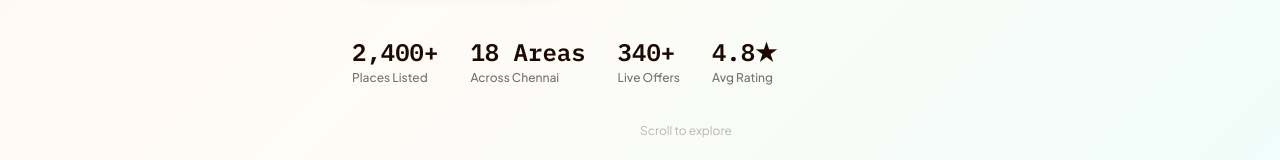
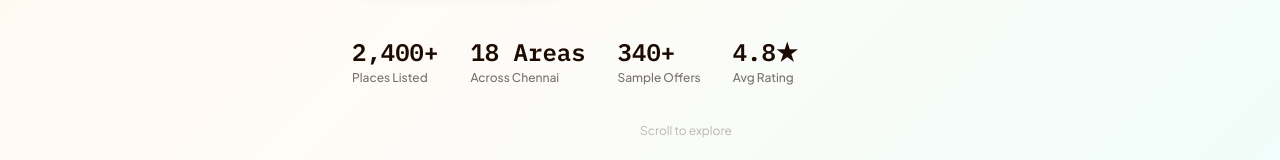
Before and after one commit to gokul307-tech/FEASTYMAP, a Next.js app: page / in a window 1280 px wide. Shown: the part 593-753 px from the top of the page. Built offline with nearby package versions, Linux system fonts and the light colour scheme.

Commit message:
Done with updattion if these files

```diff
--- a/next.config.mjs
+++ b/next.config.mjs
@@ -5,30 +5,21 @@ const nextConfig = {
   productionBrowserSourceMaps: true,
   allowedDevOrigins: ['192.168.1.3'],
   distDir: process.env.DIST_DIR || '.next',
-  typescript: {
-    ignoreBuildErrors: true,
-  },
-  eslint: {
-    ignoreDuringBuilds: true,
-  },
   images: {
     remotePatterns: imageHosts,
     minimumCacheTTL: 60,
     qualities: [75, 85, 100],
   },
-  webpack(
-    config,
-    {
-      dev: dev
-    }
-  ) {
+  webpack(config, { dev: dev }) {
     if (dev) {
       config.module.rules.push({
         test: /\.(jsx|tsx)$/,
         exclude: [/node_modules/],
-        use: [{
-          loader: '@dhiwise/component-tagger/nextLoader',
-        }],
+        use: [
+          {
+            loader: '@dhiwise/component-tagger/nextLoader',
+          },
+        ],
       });
       const ignoredPaths = (process.env.WATCH_IGNORED_PATHS || '')
         .split(',')
--- a/src/app/components/EventsSection.tsx
+++ b/src/app/components/EventsSection.tsx
@@ -2,7 +2,7 @@ import React from 'react';
 import Link from 'next/link';
 import AppImage from '@/components/ui/AppImage';
 import { Calendar, Clock, MapPin, Ticket, ArrowRight } from 'lucide-react';
-import { EVENTS } from '@/lib/mockData';
+import { DATA_NOTICE, EVENTS } from '@/lib/mockData';
 
 export default function EventsSection() {
   return (
@@ -14,13 +14,12 @@ export default function EventsSection() {
             <div className="flex items-center gap-2 mb-2">
               <Calendar size={15} className="text-indigo-600" />
               <p className="text-xs font-semibold text-indigo-600 uppercase tracking-widest">
-                Upcoming Events
+                Sample Events
               </p>
             </div>
-            <h2 className="text-3xl font-bold text-foreground">
-              What's on this week
-            </h2>
+            <h2 className="text-3xl font-bold text-foreground">Example events and activities</h2>
           </div>
+          <p className="mt-1 text-muted-foreground text-sm">{DATA_NOTICE}</p>
           <Link
             href="/interactive-map"
             className="hidden sm:inline-flex items-center gap-1.5 text-sm font-semibold text-muted-foreground hover:text-foreground transition-colors"
--- a/src/app/components/FeatureStrip.tsx
+++ b/src/app/components/FeatureStrip.tsx
@@ -30,9 +30,9 @@ const FEATURES = [
     icon: Tag,
     color: 'text-amber-600',
     bg: 'bg-amber-100 dark:bg-amber-900/20',
-    title: 'Live Offers',
+    title: 'Sample Offers',
     description:
-      'Real-time deals from local businesses — happy hours, weekend specials, and flash discounts aggregated in one feed.',
+      'Example deals from local businesses — replace the sample feed with a live data service before launch.',
     span: 'lg:col-span-1',
     accent: 'from-amber-50 to-amber-100/50 dark:from-amber-900/10 dark:to-amber-900/20',
   },
@@ -84,7 +84,8 @@ export default function FeatureStrip() {
             Everything you need for a perfect outing
           </h2>
           <p className="mt-3 text-muted-foreground max-w-xl mx-auto">
-            No more switching between 5 apps. FEASTYmap brings your city&apos;s best into one smart, beautiful experience.
+            No more switching between 5 apps. FEASTYmap brings your city&apos;s best into one smart,
+            beautiful experience.
           </p>
         </div>
 
@@ -98,7 +99,9 @@ export default function FeatureStrip() {
               {/* Decorative circle */}
               <div className="absolute -top-6 -right-6 w-24 h-24 rounded-full opacity-10 bg-current" />
 
-              <div className={`w-12 h-12 rounded-xl ${feat?.bg} flex items-center justify-center mb-5 shadow-sm`}>
+              <div
+                className={`w-12 h-12 rounded-xl ${feat?.bg} flex items-center justify-center mb-5 shadow-sm`}
+              >
                 <feat.icon size={22} className={feat?.color} />
               </div>
               <h3 className="text-lg font-bold text-foreground mb-2.5">{feat?.title}</h3>
--- a/src/app/components/HeroSection.tsx
+++ b/src/app/components/HeroSection.tsx
@@ -29,15 +29,30 @@ const TIME_GREETINGS: Record<string, { greeting: string; emoji: string; subtitle
 const STAT_ITEMS = [
   { value: '2,400+', label: 'Places Listed' },
   { value: '18 Areas', label: 'Across Chennai' },
-  { value: '340+', label: 'Live Offers' },
+  { value: '340+', label: 'Sample Offers' },
   { value: '4.8★', label: 'Avg Rating' },
 ];
 
 const FLOATING_TAGS = [
-  { label: 'Live Jazz Tonight', color: 'bg-indigo-100 text-indigo-700 dark:bg-indigo-900/40 dark:text-indigo-300', x: '8%', y: '28%' },
+  {
+    label: 'Live Jazz Tonight',
+    color: 'bg-indigo-100 text-indigo-700 dark:bg-indigo-900/40 dark:text-indigo-300',
+    x: '8%',
+    y: '28%',
+  },
   { label: '₹500 off at Phoenix', color: 'bg-accent/10 text-accent', x: '72%', y: '18%' },
-  { label: '🌅 Rooftop Sunrise Café', color: 'bg-amber-100 text-amber-700 dark:bg-amber-900/40 dark:text-amber-300', x: '80%', y: '62%' },
-  { label: 'Hidden Gem 💎', color: 'bg-purple-100 text-purple-700 dark:bg-purple-900/40 dark:text-purple-300', x: '5%', y: '68%' },
+  {
+    label: '🌅 Rooftop Sunrise Café',
+    color: 'bg-amber-100 text-amber-700 dark:bg-amber-900/40 dark:text-amber-300',
+    x: '80%',
+    y: '62%',
+  },
+  {
+    label: 'Hidden Gem 💎',
+    color: 'bg-purple-100 text-purple-700 dark:bg-purple-900/40 dark:text-purple-300',
+    x: '5%',
+    y: '68%',
+  },
 ];
 
 export default function HeroSection() {
@@ -89,8 +104,8 @@ export default function HeroSection() {
           </h1>
 
           <p className="text-lg sm:text-xl text-muted-foreground leading-relaxed mb-8 max-w-xl">
-            {greet.subtitle}
-            {' '}Stop switching between Maps, Instagram, and food apps — FEASTYmap has it all.
+            {greet.subtitle} Stop switching between Maps, Instagram, and food apps — FEASTYmap has
+            it all.
           </p>
 
           {/* CTAs */}
@@ -116,8 +131,12 @@ export default function HeroSection() {
           <div className="flex flex-wrap items-center gap-6 sm:gap-8">
             {STAT_ITEMS.map((stat) => (
               <div key={`stat-${stat.label}`} className="flex flex-col">
-                <span className="font-mono-data text-2xl font-bold text-foreground">{stat.value}</span>
-                <span className="text-xs text-muted-foreground font-medium mt-0.5">{stat.label}</span>
+                <span className="font-mono-data text-2xl font-bold text-foreground">
+                  {stat.value}
+                </span>
+                <span className="text-xs text-muted-foreground font-medium mt-0.5">
+                  {stat.label}
+                </span>
               </div>
             ))}
           </div>
```
Also changed, not shown: package.json (+5 -5 lines).
